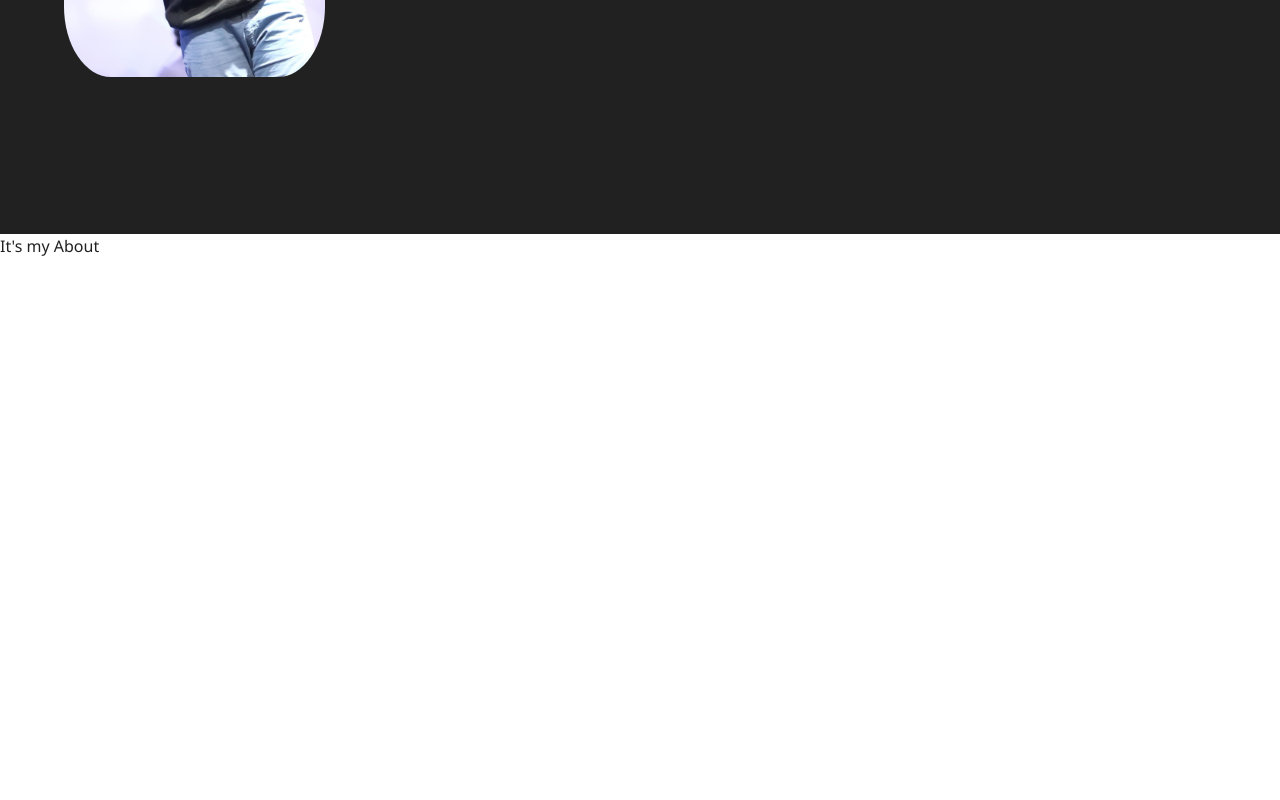
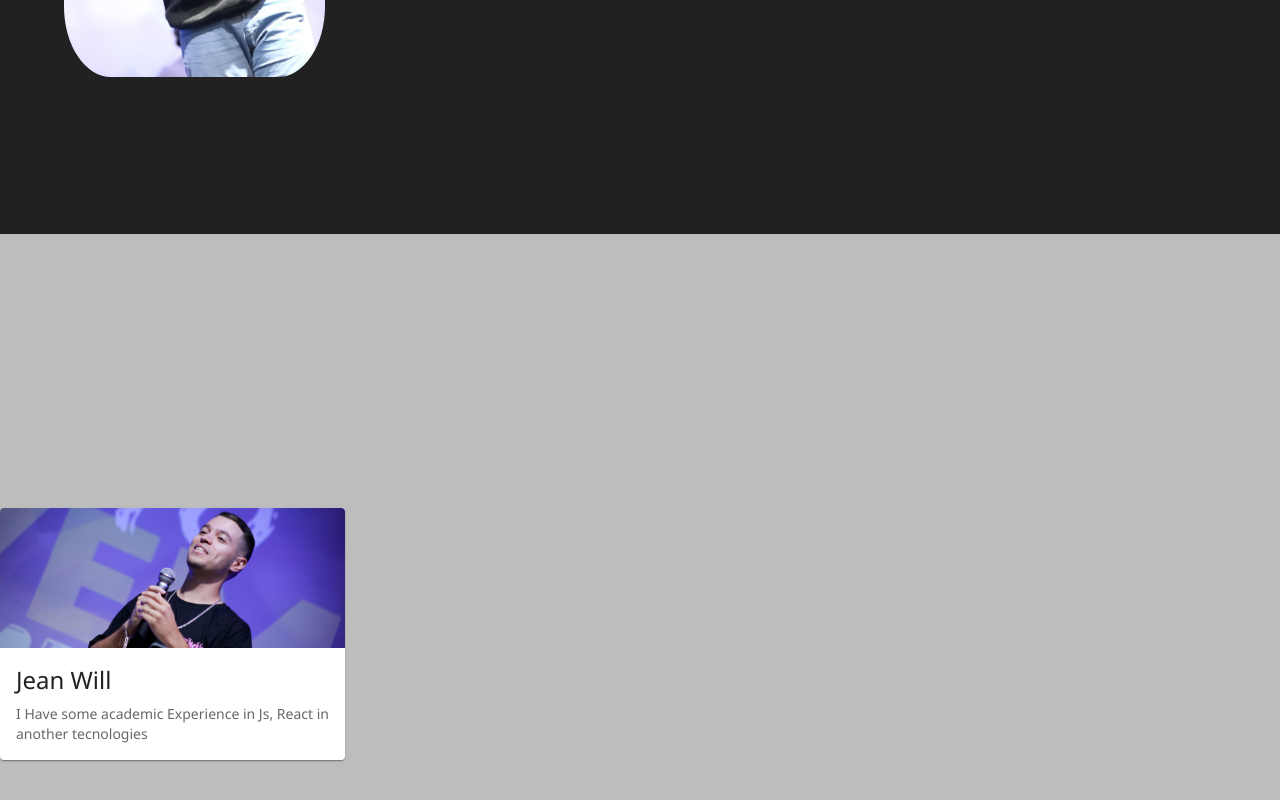
Before and after one commit to Jean-Will/my-portfolio, a React (Vite) app: page / in a window 1280 px wide. Shown: the part 566-1366 px from the top of the page. Before the commit the page ends 824 px from the top, so only its background shows below. Built offline with nearby package versions, Linux system fonts and the light colour scheme.

Commit message:
avatar add, changes basic things in code

```diff
--- /dev/null
+++ b/src/Pages/Home/Sections/About/About.css
@@ -0,0 +1,19 @@
+*{
+    margin: 0;
+    padding: 0;
+    box-sizing: border-box;
+}
+
+
+
+.container{
+    width: 100%;
+
+
+}
+
+
+.elemento{
+
+    transition-timing-function: ease;
+}
--- a/src/Pages/Home/Sections/About/About.tsx
+++ b/src/Pages/Home/Sections/About/About.tsx
@@ -1,14 +1,65 @@
+import { Typography,styled } from "@mui/material";
+import Avatar from "../../../../assets/Images/avatar.jpg";
 
-import { Typography } from "@mui/material";
+
+
+import Card from '@mui/material/Card';
+import CardContent from '@mui/material/CardContent';
+import CardMedia from '@mui/material/CardMedia';
+import { CardActionArea } from '@mui/material';
+
+
+
 
 const About= () => {
 
+
+  const StyledAbout = styled("div")(({ theme }) => ({
+    backgroundColor: theme.palette.secondary.main,
+    height: "100vh",
+    display: "flex",
+    alignItems: "center",
+    [theme.breakpoints.up("xs")]: {
+      //<=mobile
+      paddingTop: "0px",
+    },
+    [theme.breakpoints.up("md")]: {
+      //=> mobile
+    },
+  }));
 
 
 
     return (
       <>
-      <Typography>It's my About</Typography>
+      <StyledAbout>
+      <div className="container">
+        <div className="elemento" >
+        <Card sx={{ maxWidth: 345,  }}>
+      <CardActionArea>
+        <CardMedia
+          component="img"
+          height="140"
+
+          src={Avatar}/>
+
+        <CardContent>
+          <Typography gutterBottom variant="h5" component="div">
+            Jean Will
+          </Typography>
+          <Typography variant="body2" color="text.secondary">
+            I Have some academic Experience in Js, React in another tecnologies
+          </Typography>
+        </CardContent>
+      </CardActionArea>
+    </Card>
+
+
+        </div>
+      </div>
+
+      </StyledAbout>
+
 
 
       </>
--- a/src/Pages/Home/Sections/Hero/Hero.tsx
+++ b/src/Pages/Home/Sections/Hero/Hero.tsx
@@ -28,7 +28,7 @@ const Hero = () => {
         }
         return prevText + textToType[index++]; // Adiciona o próximo caractere ao texto
       });
-    }, 150); // Velocidade de digitação em milissegundos
+    }, 170); // Velocidade de digitação em milissegundos
 
     const startTyping = () => {
       index = 0; // Reinicia o índice quando a mensagem é totalmente digitada
@@ -52,6 +52,7 @@ const Hero = () => {
       clearInterval(typingInterval); // Limpa o intervalo quando o componente é desmontado
     };
   }, []); // Array vazio para garantir que o useEffect seja executado apenas uma vez
+
 
   const StyledHero = styled("div")(({ theme }) => ({
     backgroundColor: theme.palette.primary.main,
```
Also changed, not shown: src/assets/Images/avatar.jpg (added).
